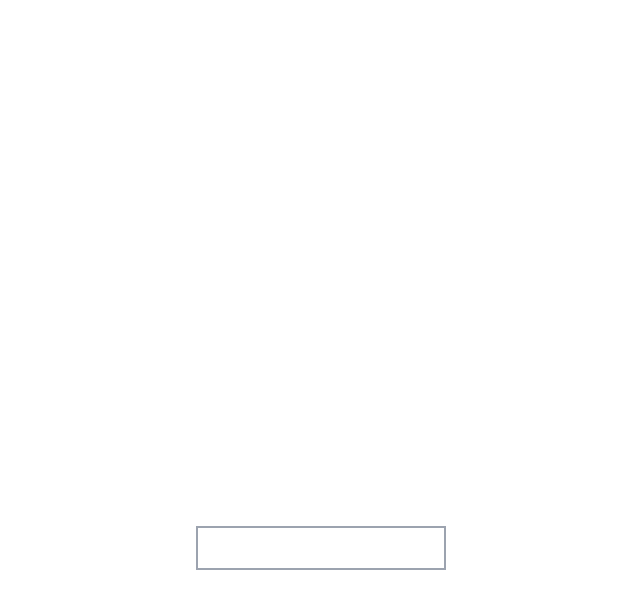
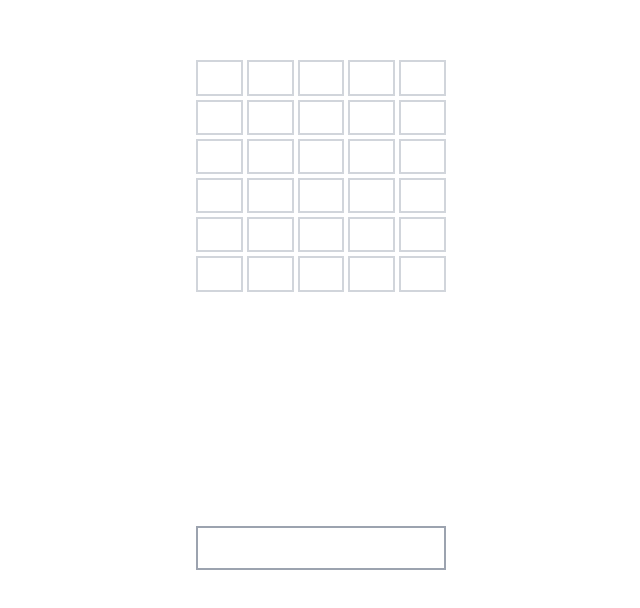
Before and after one commit to Dikshantw/word-game, a React (Vite) app: page / in a window 1280 px wide. Shown: the part 170-778 px from the top of the page, without its empty margins (319-959 px from the left). Built offline with nearby package versions, Linux system fonts and the light colour scheme.

Commit message:
few style changes

```diff
--- a/src/component/Block.tsx
+++ b/src/component/Block.tsx
@@ -4,13 +4,13 @@ interface BlockProp {
 
 const Block = ({ word }: BlockProp) => {
   return (
-    <p className="flex gap-1 mb-1">
-      {word.split("").map((letter) => (
+    <p className="flex gap-1 mb-1 w-[250px] h-[35.2px]">
+      {[0, 1, 2, 3, 4].map((num) => (
         <span
-          key={letter}
-          className="relative w-20 grid place-content-center border-2 border-gray-700 text-2xl"
+          key={num}
+          className="relative w-1/5  flex items-center justify-center border-2 border-gray-300 text-2xl"
         >
-          {letter}
+          {word ? word[num] : undefined}
         </span>
       ))}
     </p>
--- a/src/component/GuessResult.tsx
+++ b/src/component/GuessResult.tsx
@@ -7,9 +7,9 @@ interface GuessesProp {
 const GuessResult = ({ guesses }: GuessesProp) => {
   return (
     <>
-      <div className="flex-1 flex flex-col justify-center">
-        {guesses.map((guess) => (
-          <Block key={guess} word={guess} />
+      <div className="flex flex-1 flex-col justify-center items-center">
+        {[0, 1, 2, 3, 4, 5].map((num) => (
+          <Block key={num} word={guesses[num]} />
         ))}
       </div>
     </>
```
